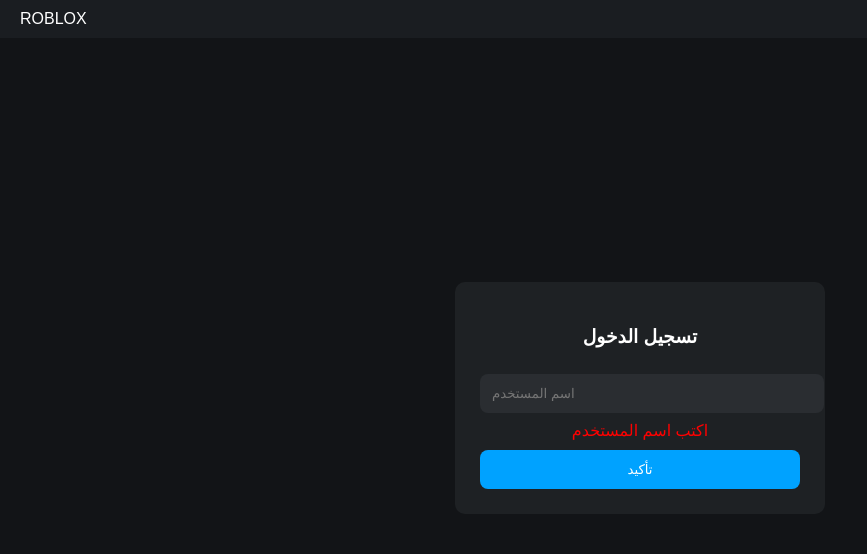
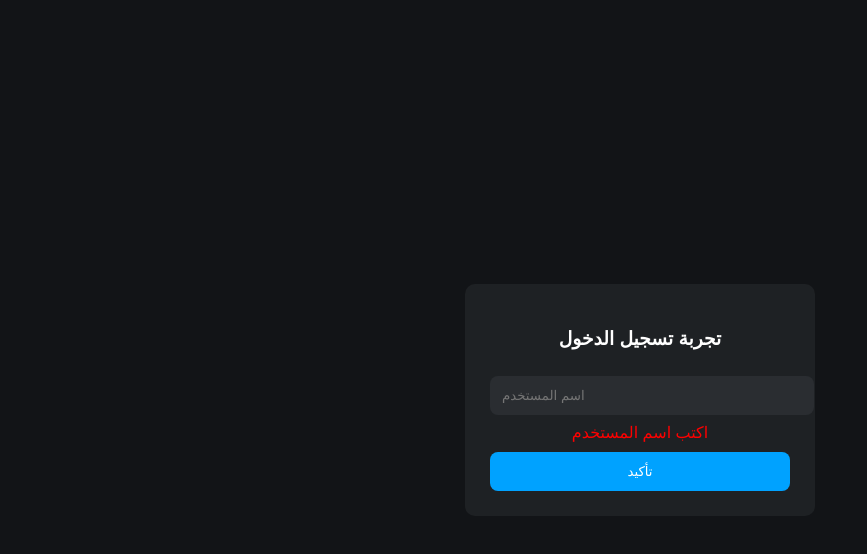
Before and after one commit to lliansameh724-hash/mysite, a plain HTML site: page index.html in a window 1280 px wide. Both pictures are taken after a click on the button "تأكيد". Shown: the whole page, without its empty margins (0-867 px from the left). Drawn offline with Linux system fonts and the light colour scheme.

Commit message:
index.html

```diff
--- a/index.html
+++ b/index.html
@@ -3,7 +3,7 @@
 <head>
 <meta charset="UTF-8">
 <meta name="viewport" content="width=device-width, initial-scale=1.0">
-<title>Login</title>
+<title>Login Demo</title>
 
 <style>
 body{
@@ -11,30 +11,18 @@
   font-family:Arial;
   background:#121417;
   color:white;
-}
-
-.header{
-  display:flex;
-  justify-content:space-between;
-  padding:10px 20px;
-  background:#1a1d21;
-}
-
-.main{
   display:flex;
   justify-content:center;
   align-items:center;
-  height:90vh;
+  height:100vh;
 }
-
 .card{
   background:#1e2124;
   padding:25px;
   border-radius:10px;
-  width:320px;
+  width:300px;
   text-align:center;
 }
-
 input{
   width:100%;
   padding:12px;
@@ -44,7 +32,6 @@
   background:#2a2d31;
   color:white;
 }
-
 button{
   width:100%;
   padding:12px;
@@ -54,7 +41,6 @@
   background:#00a2ff;
   color:white;
 }
-
 .error{
   color:red;
 }
@@ -63,23 +49,15 @@
 
 <body>
 
-<div class="header">
-  <div>ROBLOX</div>
-</div>
+<div class="card">
+  <h3>تجربة تسجيل الدخول</h3>
 
-<div class="main">
-  <div class="card">
+  <input id="username" placeholder="اسم المستخدم">
+  <div id="error" class="error"></div>
 
-    <h3>تسجيل الدخول</h3>
+  <button onclick="getAvatar()">تأكيد</button>
 
-    <input id="username" placeholder="اسم المستخدم">
-    <div id="error" class="error"></div>
-
-    <button onclick="getAvatar()">تأكيد</button>
-
-    <div id="result"></div>
-
-  </div>
+  <div id="result"></div>
 </div>
 
 <script>
@@ -97,7 +75,7 @@
   }
 
   try{
-    let res = await fetch("/avatar", {
+    let res = await fetch(window.location.origin + "/avatar", {
       method:"POST",
       headers:{"Content-Type":"application/json"},
       body: JSON.stringify({username})
@@ -106,23 +84,18 @@
     let data = await res.json();
 
     if(data.error){
-      error.innerText = "اسم غير صحيح";
+      error.innerText = "خطأ";
       return;
     }
 
     result.innerHTML = `
       <img src="${data.image}" width="120"><br>
       <p>${username}</p>
-      <button onclick="enter()">نعم هذا حسابي</button>
     `;
   }catch{
     error.innerText = "السيرفر غير شغال";
   }
 }
-
-function enter(){
-  alert("تم الدخول 🎮");
-}
 </script>
 
 </body>
```
